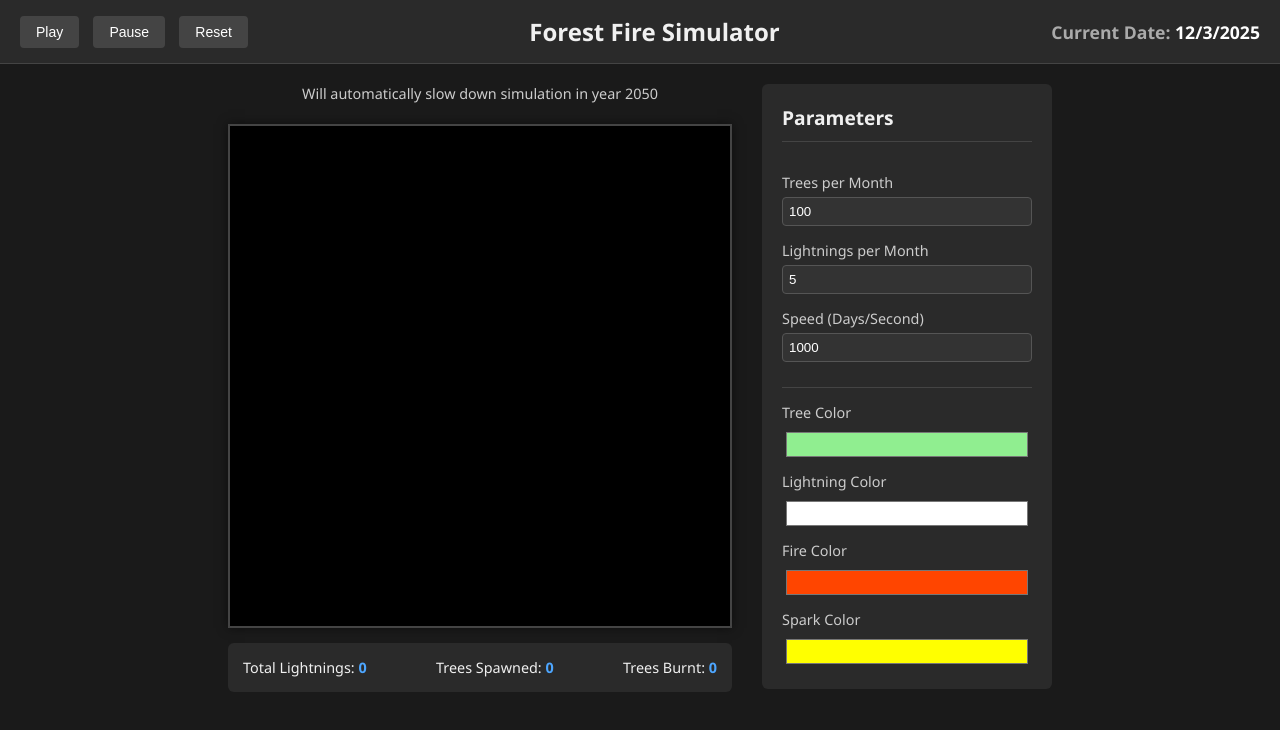
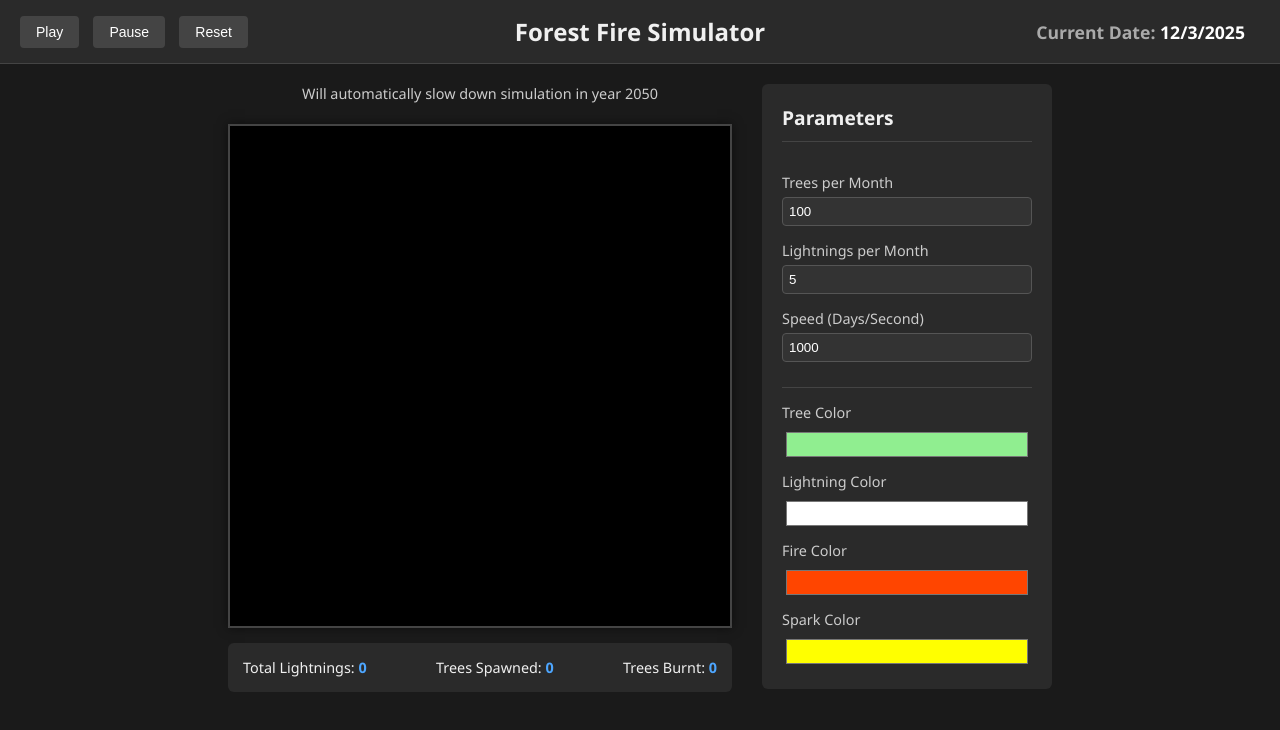
Before and after one commit to andirayo/vibe-tree-lightning, a plain HTML site: page index.html in a window 1280 px wide. Drawn offline with Linux system fonts and the light colour scheme.

Commit message:
()  fixed title CSS

```diff
--- a/style.css
+++ b/style.css
@@ -1,7 +1,7 @@
 body {
     margin: 0;
     padding: 0;
-    font-family: 'Segoe UI', Tahoma, Geneva, Verdana, sans-serif;
+    font-family: "Segoe UI", Tahoma, Geneva, Verdana, sans-serif;
     background-color: #1a1a1a;
     color: #f0f0f0;
     display: flex;
@@ -12,8 +12,8 @@ body {
 header {
     background-color: #2a2a2a;
     padding: 15px 20px;
-    display: flex;
-    justify-content: space-between;
+    display: grid;
+    grid-template-columns: 1fr auto 1fr;
     align-items: center;
     border-bottom: 1px solid #444;
 }
@@ -37,10 +37,15 @@ header {
     font-size: 1.1em;
     font-weight: bold;
     color: #aaa;
+    text-align: right;
+    white-space: nowrap;
 }
 
 #date-display {
     color: #fff;
+    display: inline-block;
+    width: 100px;
+    text-align: left;
 }
 
 main {
@@ -61,7 +66,7 @@ main {
 canvas {
     background-color: #000;
     border: 2px solid #444;
-    box-shadow: 0 0 10px rgba(0,0,0,0.5);
+    box-shadow: 0 0 10px rgba(0, 0, 0, 0.5);
     cursor: crosshair;
     /* Display the 300x300 canvas at a larger size if desired, or keep 1:1 */
     width: 500px;
```
